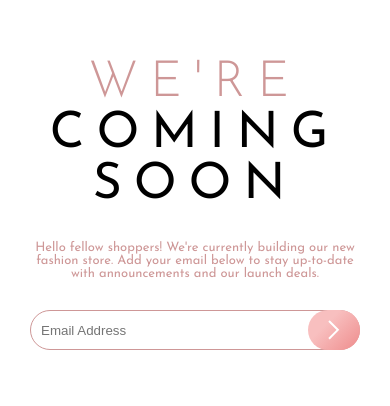
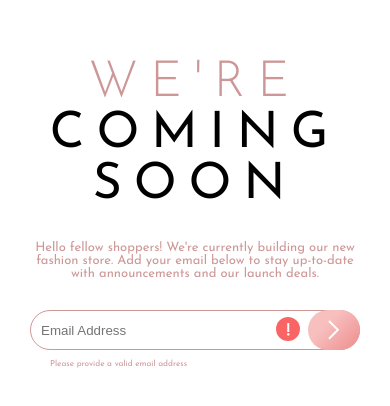
Before and after one commit to craigdennis/frontend-mentor, a website: page base-apparel-coming-soon-master/index.html in a window 390 px wide. Shown: the part 368-774 px from the top of the page. Drawn offline with Linux system fonts and the light colour scheme.

Commit message:
mobile version complete

```diff
--- a/base-apparel-coming-soon-master/index.html
+++ b/base-apparel-coming-soon-master/index.html
@@ -35,9 +35,10 @@
       <div class="email-submission">
         <input class="email-input" type="text" placeholder="Email Address" />
         <input class="arrow-img" type="image" src="images/icon-arrow.svg">
+        <img class="error-img" src="images/icon-error.svg" alt="">
+
       </div>
-
-
     </div>
+    <small>Please provide a valid email address</small>
   </body>
 </html>
--- a/base-apparel-coming-soon-master/sass/main.scss
+++ b/base-apparel-coming-soon-master/sass/main.scss
@@ -43,12 +43,18 @@ p {
   margin-bottom: 3rem;
 }
 
+small {
+  margin-left: 5rem;
+  color: $color-primary;
+  //display: none;
+}
+
 .logo {
   padding: 3.5rem;
 }
 
 .text-container {
-  margin: 3rem;
+  margin: 3rem 3rem 0 3rem;
   text-align: center;
 }
 
@@ -61,13 +67,10 @@ p {
   border-radius: 100px;
   width: 100%;
   padding: 1rem;
-  margin-bottom: 5rem;
+  margin-bottom: 1rem;
   height: 4rem;
   border: 1px solid $color-primary;
 }
-
-
-
 
 .arrow-img {
   background: linear-gradient(135deg, rgba(248,191,191,1) 35%, rgba(238,140,140,1) 100%);
@@ -78,3 +81,10 @@ p {
   position: absolute;
 
 }
+
+.error-img {
+  position: absolute;
+  top: 0.7rem;
+  right: 6rem;
+  //display: none;
+}
```
Also changed, not shown: base-apparel-coming-soon-master/css/style.css, 1 other file.
